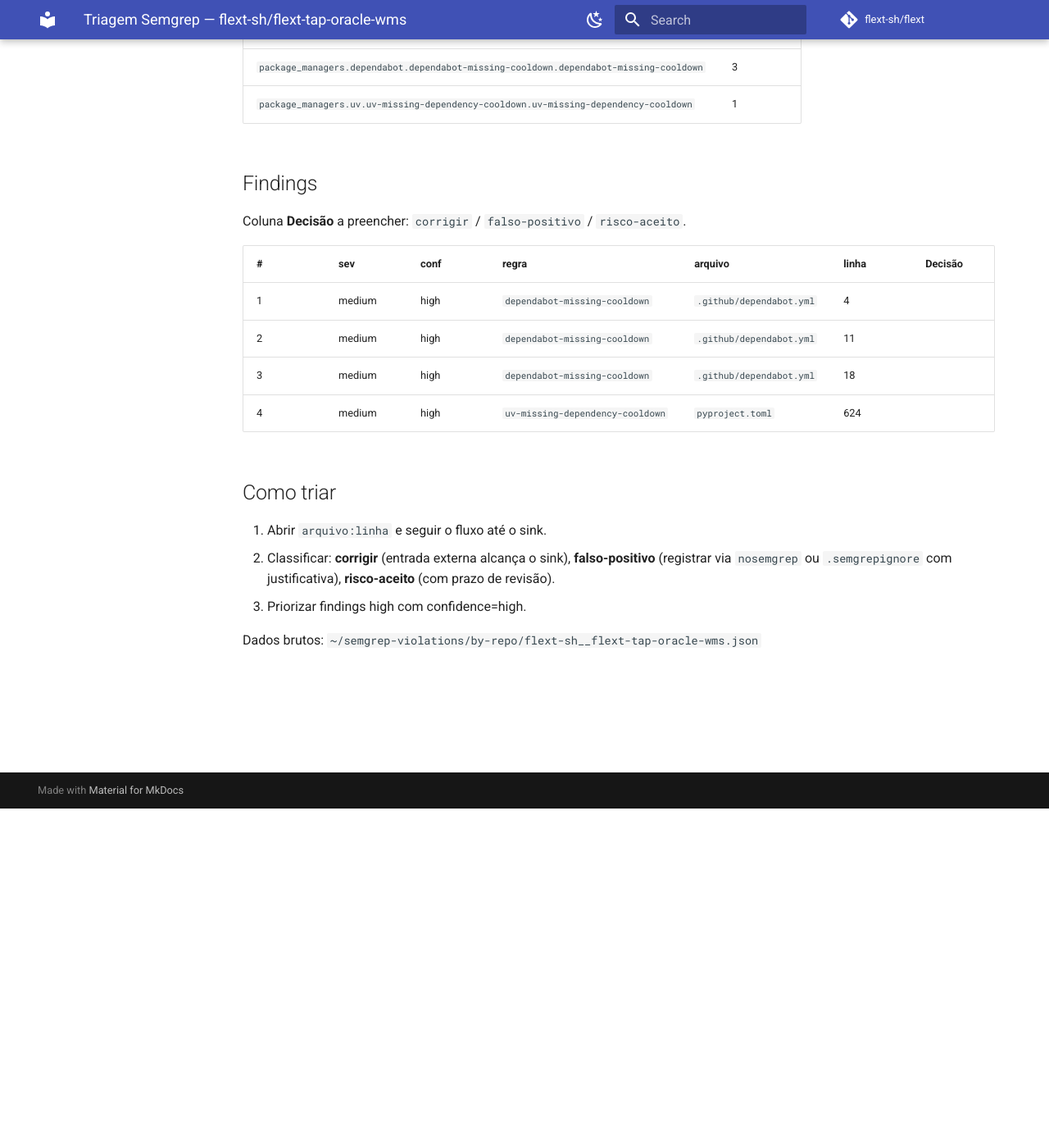
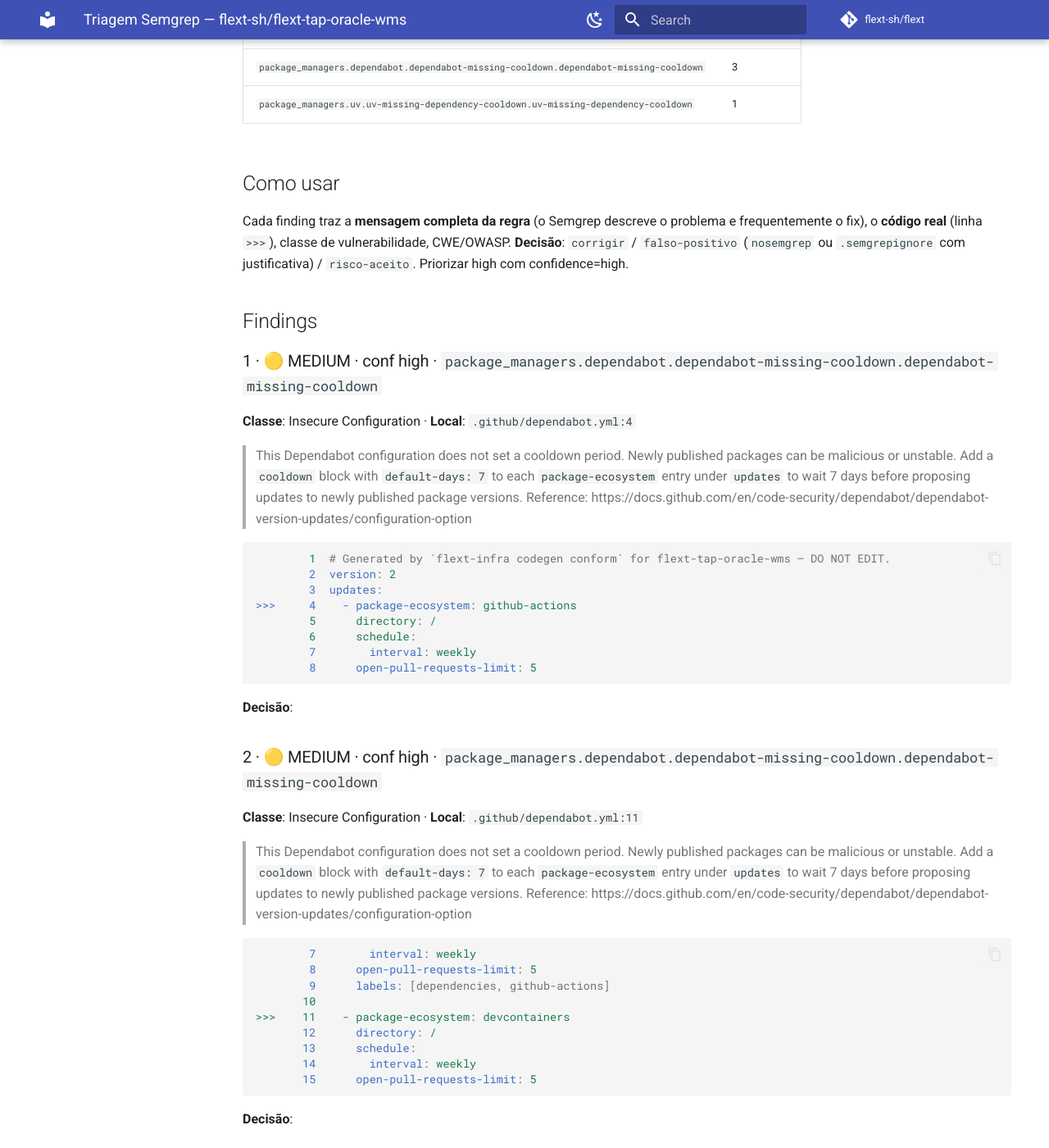
Before and after one commit to flext-sh/flext-tap-oracle-wms, an MkDocs documentation site: the page built from docs/security/semgrep-triage.md, in a window 1280 px wide and 1400 px high, scrolled down 414 px. Shown: the whole window at 82% size. Built offline with MkDocs 1.6.1 and Material for MkDocs 9.7.7, drawn with Linux system fonts in a browser that asks for light colours; comment, search, counter and statistics services are not loaded; some of the changed text lies outside the part shown.

Commit message:
docs(security): enrich Semgrep triage with code snippets and full rule messages
Cada achado agora traz:
- codigo real numerado extraido da worktree (linha >>> = sink)
- mensagem completa da regra (descricao do problema e do fix)
- CWE/classe de vulnerabilidade e effort onde disponivel

````diff
--- a/docs/security/semgrep-triage.md
+++ b/docs/security/semgrep-triage.md
@@ -14,21 +14,84 @@
 | `package_managers.dependabot.dependabot-missing-cooldown.dependabot-missing-cooldown` | 3 |
 | `package_managers.uv.uv-missing-dependency-cooldown.uv-missing-dependency-cooldown` | 1 |
 
+## Como usar
+
+Cada finding traz a **mensagem completa da regra** (o Semgrep descreve o problema e frequentemente o fix), o **código real** (linha `>>>`), classe de vulnerabilidade, CWE/OWASP.
+**Decisão**: `corrigir` / `falso-positivo` (`nosemgrep` ou `.semgrepignore` com justificativa) / `risco-aceito`. Priorizar high com confidence=high.
+
 ## Findings
 
-Coluna **Decisão** a preencher: `corrigir` / `falso-positivo` / `risco-aceito`.
+### 1 · 🟡 MEDIUM · conf high · `package_managers.dependabot.dependabot-missing-cooldown.dependabot-missing-cooldown`
+**Classe**: Insecure Configuration · **Local**: `.github/dependabot.yml:4`
 
-| # | sev | conf | regra | arquivo | linha | Decisão |
-|---|---|---|---|---|---|---|
-| 1 | medium | high | `dependabot-missing-cooldown` | `.github/dependabot.yml` | 4 | |
-| 2 | medium | high | `dependabot-missing-cooldown` | `.github/dependabot.yml` | 11 | |
-| 3 | medium | high | `dependabot-missing-cooldown` | `.github/dependabot.yml` | 18 | |
-| 4 | medium | high | `uv-missing-dependency-cooldown` | `pyproject.toml` | 624 | |
+> This Dependabot configuration does not set a cooldown period. Newly published packages can be malicious or unstable. Add a `cooldown` block with `default-days: 7` to each `package-ecosystem` entry under `updates` to wait 7 days before proposing updates to newly published package versions. Reference: https://docs.github.com/en/code-security/dependabot/dependabot-version-updates/configuration-option
 
-## Como triar
+```yaml
+        1  # Generated by `flext-infra codegen conform` for flext-tap-oracle-wms — DO NOT EDIT.
+        2  version: 2
+        3  updates:
+>>>     4    - package-ecosystem: github-actions
+        5      directory: /
+        6      schedule:
+        7        interval: weekly
+        8      open-pull-requests-limit: 5
+```
 
-1. Abrir `arquivo:linha` e seguir o fluxo até o sink.
-2. Classificar: **corrigir** (entrada externa alcança o sink), **falso-positivo** (registrar via `nosemgrep` ou `.semgrepignore` com justificativa), **risco-aceito** (com prazo de revisão).
-3. Priorizar findings high com confidence=high.
+**Decisão**:
 
-Dados brutos: `~/semgrep-violations/by-repo/flext-sh__flext-tap-oracle-wms.json`
+### 2 · 🟡 MEDIUM · conf high · `package_managers.dependabot.dependabot-missing-cooldown.dependabot-missing-cooldown`
+**Classe**: Insecure Configuration · **Local**: `.github/dependabot.yml:11`
+
+> This Dependabot configuration does not set a cooldown period. Newly published packages can be malicious or unstable. Add a `cooldown` block with `default-days: 7` to each `package-ecosystem` entry under `updates` to wait 7 days before proposing updates to newly published package versions. Reference: https://docs.github.com/en/code-security/dependabot/dependabot-version-updates/configuration-option
+
+```yaml
+        7        interval: weekly
+        8      open-pull-requests-limit: 5
+        9      labels: [dependencies, github-actions]
+       10
+>>>    11    - package-ecosystem: devcontainers
+       12      directory: /
+       13      schedule:
+       14        interval: weekly
+       15      open-pull-requests-limit: 5
+```
+
+**Decisão**:
+
+### 3 · 🟡 MEDIUM · conf high · `package_managers.dependabot.dependabot-missing-cooldown.dependabot-missing-cooldown`
+**Classe**: Insecure Configuration · **Local**: `.github/dependabot.yml:18`
+
+> This Dependabot configuration does not set a cooldown period. Newly published packages can be malicious or unstable. Add a `cooldown` block with `default-days: 7` to each `package-ecosystem` entry under `updates` to wait 7 days before proposing updates to newly published package versions. Reference: https://docs.github.com/en/code-security/dependabot/dependabot-version-updates/configuration-option
+
+```yaml
+       14        interval: weekly
+       15      open-pull-requests-limit: 5
+       16      labels: [dependencies, devcontainers]
+       17
+>>>    18    - package-ecosystem: pip
+       19      directory: /
+       20      schedule:
+       21        interval: weekly
+       22      open-pull-requests-limit: 5
+```
+
+**Decisão**:
+
+### 4 · 🟡 MEDIUM · conf high · `package_managers.uv.uv-missing-dependency-cooldown.uv-missing-dependency-cooldown`
+**Classe**: Insecure Configuration · **Local**: `pyproject.toml:624`
+
+> This pyproject.toml configures uv but does not set a dependency cooldown. Newly published packages can be malicious or unstable. Add `exclude-newer = "7 days"` under `[tool.uv]` to wait 7 days before resolving newly published package versions. Added in: 0.9.17 Reference: https://docs.astral.sh/uv/concepts/resolution/#dependency-cooldowns
+
+```toml
+      620  all = true
+      621  in_place = true
+      622  sort_first = ["build-system", "dependency-groups", "project", "tool"]
+      623
+>>>   624  [tool.uv]
+      625  link-mode = "copy"
+      626
+      627  [tool.vulture]
+      628  exclude = ["*/_protocols/*"]
+```
+
+**Decisão**:
````
Also changed, not shown: other parts of docs/security/semgrep-triage.md (+1 -1 lines).
